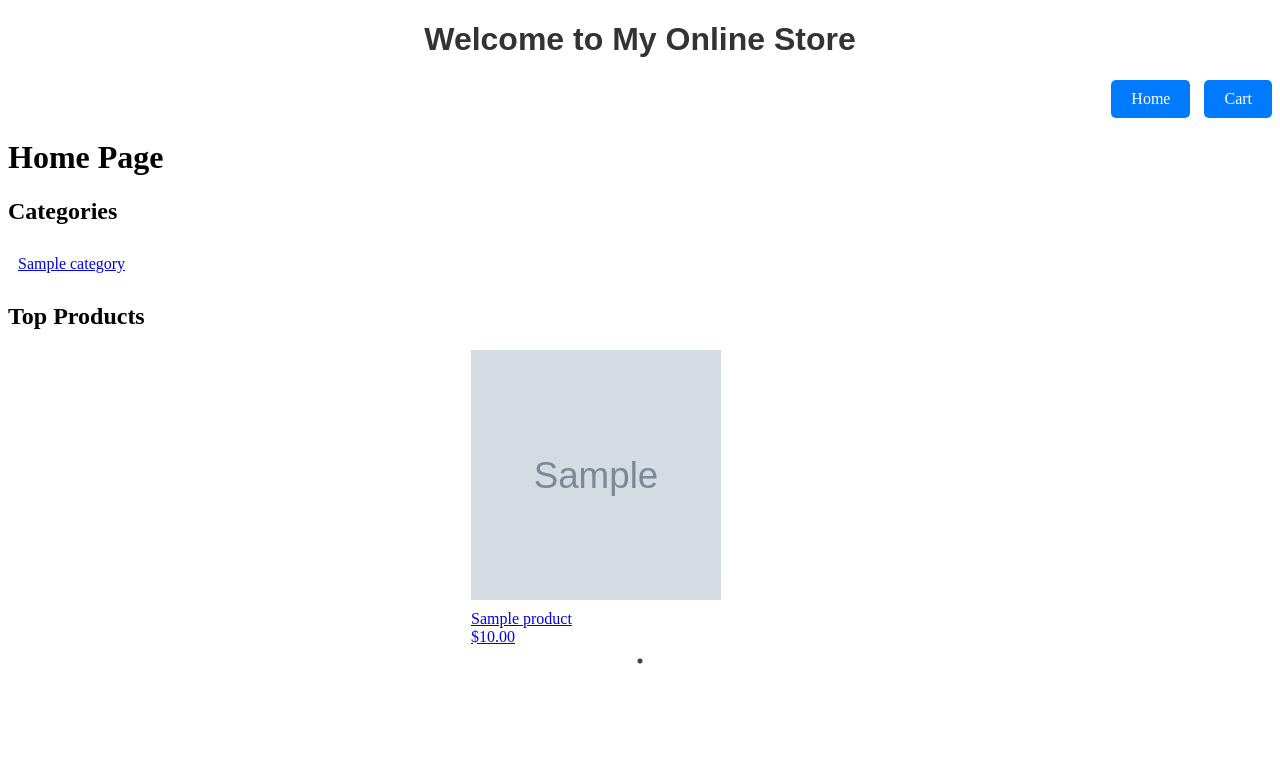
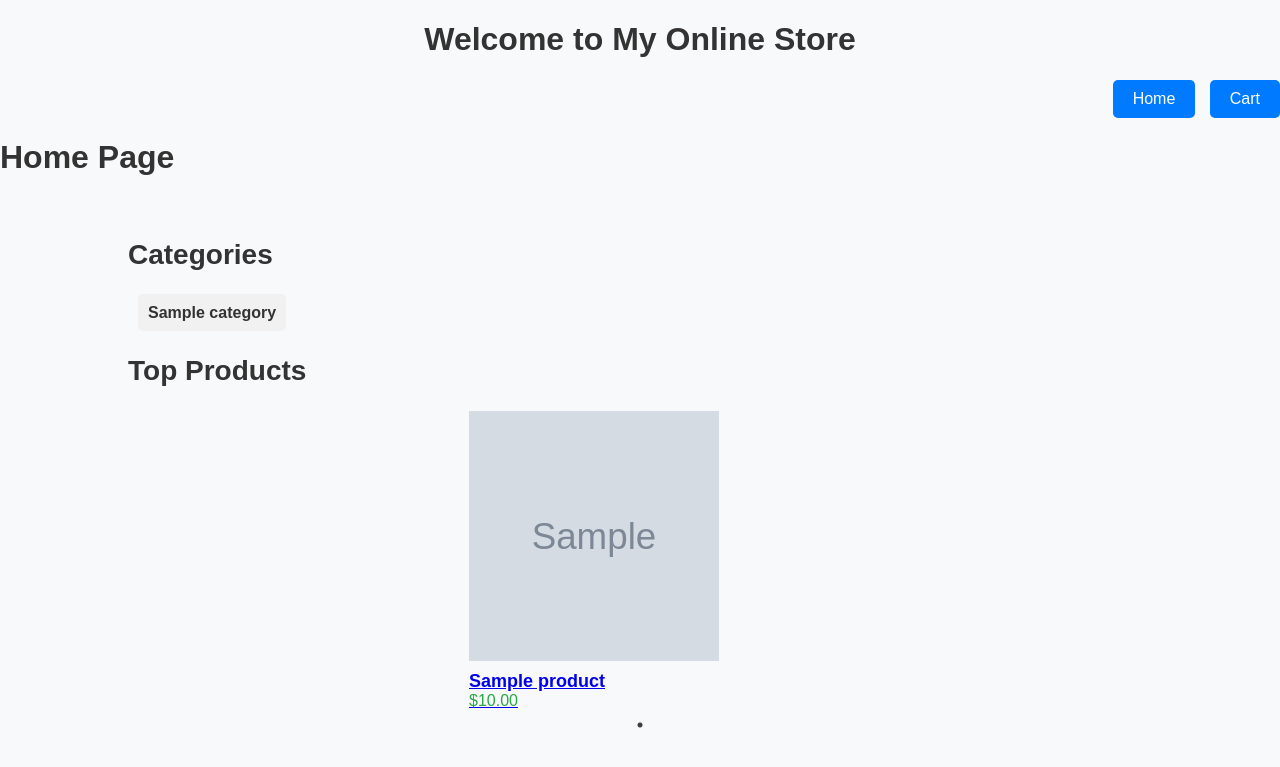
Before and after one commit to aard-c/Ecommerce, a PHP site: page / in a window 1280 px wide. Shown: the top 767 px of the page. Run offline with PHP 8.4, Linux system fonts and the light colour scheme; tables that the repository leaves empty hold one stand-in row (values such as "Sample post"); grey boxes marked "Sample" are stand-in pictures.

Commit message:
final touches and now testing

```diff
--- a/ecommerce_project/front-end/index.php
+++ b/ecommerce_project/front-end/index.php
@@ -1,6 +1,7 @@
 <?php
 include('../config.php');
 include('header.php');
+
 // Fetch categories and products using the query function
 $categories = query_parser("SELECT * FROM categories ORDER BY display_order");
 $products = query_parser("SELECT * FROM products LIMIT 10");
@@ -25,19 +26,29 @@ if (!$categories || !$products) {
             flex-wrap: wrap;
             list-style-type: none;
             padding: 0;
+            margin-left: 10%;
         }
         .categories li {
             margin: 10px;
+        }
+        .categories li a {
+            text-decoration: none;
+            color: #333;
+            font-size: 16px;
+            font-weight: bold;
+            background-color: #f1f1f1;
+            padding: 10px;
+            border-radius: 5px;
+            transition: background-color 0.3s ease;
+        }
+        .categories li a:hover {
+            background-color: #ddd;
         }
 
         /* Slick slider styles */
         .slider {
             width: 80%;
             margin: 20px auto;
-        }
-        .slider img {
-            width: 100%;
-            height: auto;
         }
         .slider img {
             width: 250px;
@@ -48,11 +59,37 @@ if (!$categories || !$products) {
         .slider p {
             text-align: left;
             margin: 0;
+            font-family: Arial, sans-serif;
+        }
+        .slider p.product-name {
+            font-size: 18px;
+            font-weight: bold;
+        }
+        .slider p.product-price {
+            font-size: 16px;
+            color: #28a745;
+        }
+
+        /* General styles */
+        body {
+            font-family: Arial, sans-serif;
+            background-color: #f8f9fa;
+            color: #333;
+            margin: 0;
+            padding: 0;
+        }
+        h1 {
+            font-size: 32px;
+            margin-left: 0;
+        }
+        h2 {
+            font-size: 28px;
+            margin-left: 10%;
         }
     </style>
 </head>
 <body>
-<h1>Home Page</h1>
+<h1>Home Page</h1> <br>
 <h2>Categories</h2>
 <ul class="categories">
     <?php foreach ($categories as $category) { ?>
@@ -66,19 +103,18 @@ if (!$categories || !$products) {
         <div>
             <a href="product.php?id=<?php echo $product['id']; ?>">
                 <img src="product-images/<?php echo $product['picture']; ?>" alt="<?php echo $product['name']; ?>">
-                <p><?php echo $product['name']; ?></p>
-                <p>$<?php echo $product['price']; ?></p>
+                <p class="product-name"><?php echo $product['name']; ?></p>
+                <p class="product-price">$<?php echo $product['price']; ?></p>
             </a>
         </div>
     <?php } ?>
 </div>
 
-
-    <!-- jQuery -->
-    <script src="https://code.jquery.com/jquery-3.6.0.min.js"></script>
-    <!-- Slick Carousel JS -->
-    <script type="text/javascript" src="https://cdnjs.cloudflare.com/ajax/libs/slick-carousel/1.8.1/slick.min.js"></script>
-    <script type="text/javascript">
+<!-- jQuery -->
+<script src="https://code.jquery.com/jquery-3.6.0.min.js"></script>
+<!-- Slick Carousel JS -->
+<script type="text/javascript" src="https://cdnjs.cloudflare.com/ajax/libs/slick-carousel/1.8.1/slick.min.js"></script>
+<script type="text/javascript">
     $(document).ready(function(){
         $('.slider').slick({
             dots: true,
```
